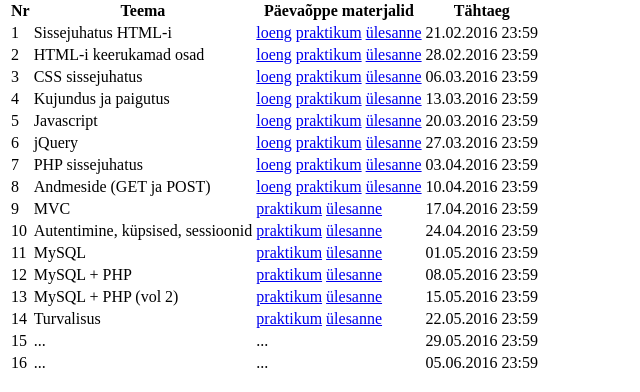
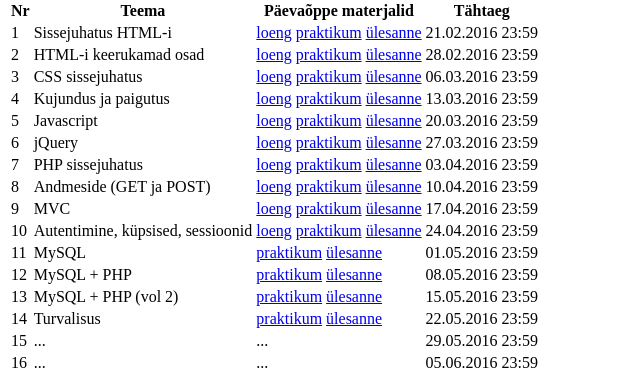
Before and after one commit to teadur/i244, a PHP site: page / in a window 1280 px wide. Shown: the part 564-956 px from the top of the page, without its empty margins (0-640 px from the left). Run offline with PHP 8.4, Linux system fonts and the light colour scheme.

Commit message:
Loengute lingid lisatud.

```diff
--- a/index.php
+++ b/index.php
@@ -110,6 +110,7 @@
   </tr><tr>
     <td>9</td><td>MVC</td>
     <td>
+      <a href="https://echo360.e-ope.ee/ess/echo/presentation/48a8bc31-1e75-45cc-953b-6d97ed312ffa">loeng</a>
       <a href="http://enos.itcollege.ee/~ttanav/VRI/Praktikumid/prax09/ylesanne.html">praktikum</a>
       <a href="http://enos.itcollege.ee/~ttanav/VRI/Kodused/09/ylesanne.html">ülesanne</a>
     </td>
@@ -117,6 +118,7 @@
   </tr><tr>
     <td>10</td><td>Autentimine, küpsised, sessioonid</td>
     <td>
+      <a href="https://echo360.e-ope.ee/ess/echo/presentation/4e19d63a-ccb2-46c1-b782-e3fa55542488">loeng</a>
       <a href="http://enos.itcollege.ee/~ttanav/VRI/Praktikumid/prax10/ylesanne.html">praktikum</a>
       <a href="http://enos.itcollege.ee/~ttanav/VRI/Kodused/10/ylesanne.html">ülesanne</a>
     </td>
```
